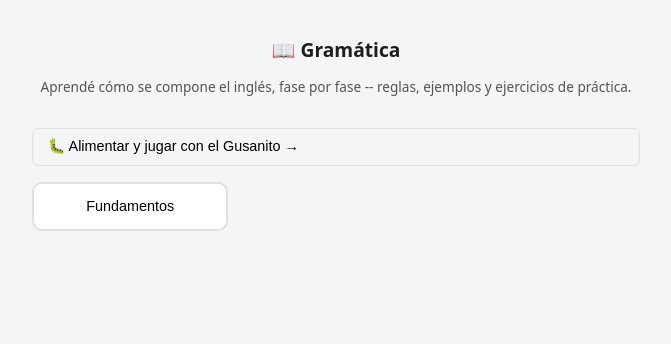
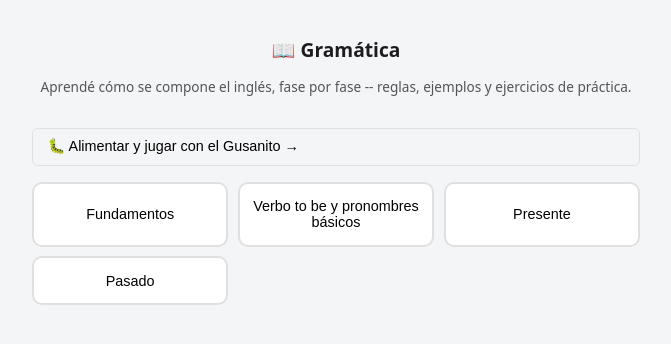
Before and after one commit to SerJesus01/front, a Vue app in the folder gramatica-modulo/gramatica-modulo/frontend/: page / in a window 1280 px wide. Shown: the top 344 px of the page, without its empty margins (304-975 px from the left). Built offline with nearby package versions, Linux system fonts and the light colour scheme.

Commit message:
chore(grammar): expose completed layers in local mock

```diff
--- a/gramatica-modulo/gramatica-modulo/frontend/src/mocks/grammarMock.js
+++ b/gramatica-modulo/gramatica-modulo/frontend/src/mocks/grammarMock.js
@@ -5,14 +5,37 @@ const letters = 'ABCDEFGHIJKLMNOPQRSTUVWXYZ'.split('');
 
 const fases = [
   { id: 1, nombre: 'Fundamentos', slug: 'fase-1-fundamentos', orden: 1, disponible: true, completado: false },
+  { id: 2, nombre: 'Verbo to be y pronombres básicos', slug: 'fase-2-to-be-pronombres', orden: 2, disponible: true, completado: false },
+  { id: 3, nombre: 'Presente', slug: 'fase-3-presente', orden: 3, disponible: true, completado: false },
+  { id: 4, nombre: 'Pasado', slug: 'fase-4-pasado', orden: 4, disponible: true, completado: false },
 ];
 
-const subtemas = [
-  { id: 101, nombre: 'Abecedario y deletreo', slug: 'fase-1-abecedario', orden: 1, completado: false },
-  { id: 102, nombre: 'Números', slug: 'fase-1-numeros', orden: 2, completado: false },
-  { id: 103, nombre: 'Fecha', slug: 'fase-1-fecha', orden: 3, completado: false },
-  { id: 104, nombre: 'Hora', slug: 'fase-1-hora', orden: 4, completado: false },
-];
+const subtemasPorFase = {
+  'fase-1-fundamentos': [
+    { id: 101, nombre: 'Abecedario y deletreo', slug: 'fase-1-abecedario', orden: 1, completado: false },
+    { id: 102, nombre: 'Números', slug: 'fase-1-numeros', orden: 2, completado: false },
+    { id: 103, nombre: 'Fecha', slug: 'fase-1-fecha', orden: 3, completado: false },
+    { id: 104, nombre: 'Hora', slug: 'fase-1-hora', orden: 4, completado: false },
+    { id: 105, nombre: 'Saludos y despedidas', slug: 'fase-1-saludos', orden: 5, completado: false },
+    { id: 106, nombre: 'Familia coloquial', slug: 'fase-1-familia-coloquial', orden: 6, completado: false },
+    { id: 107, nombre: 'Abreviaturas', slug: 'fase-1-abreviaturas', orden: 7, completado: false },
+    { id: 108, nombre: 'Frutas', slug: 'fase-1-frutas', orden: 8, completado: false },
+  ],
+  'fase-2-to-be-pronombres': [
+    { id: 201, nombre: 'Verbo to be (afirmativo)', slug: 'fase-2-to-be-afirmativo', orden: 1, completado: false },
+    { id: 202, nombre: 'Pronombres sujeto y objeto', slug: 'fase-2-pronombres-sujeto-objeto', orden: 2, completado: false },
+  ],
+  'fase-3-presente': [
+    { id: 301, nombre: 'Presente simple', slug: 'fase-3-presente-simple', orden: 1, completado: false },
+    { id: 302, nombre: 'Presente continuo', slug: 'fase-3-presente-continuo', orden: 2, completado: false },
+    { id: 303, nombre: 'Presente simple vs. presente continuo', slug: 'fase-3-simple-vs-continuo', orden: 3, completado: false },
+  ],
+  'fase-4-pasado': [
+    { id: 401, nombre: 'was / were', slug: 'fase-4-was-were', orden: 1, completado: false },
+    { id: 402, nombre: 'Pasado simple', slug: 'fase-4-pasado-simple', orden: 2, completado: false },
+    { id: 403, nombre: 'Pasado continuo', slug: 'fase-4-pasado-continuo', orden: 3, completado: false },
+  ],
+};
 
 const contenidoAbecedario = [
   {
@@ -135,12 +158,15 @@ function mockResponse(url, options = {}) {
   const path = parsed.pathname;
 
   if (path === '/gramatica/fases') return json({ fases });
-  if (path === '/gramatica/fases/fase-1-fundamentos/subtemas') return json({ subtemas });
+  const faseMatch = path.match(/^\/gramatica\/fases\/([^/]+)\/subtemas$/);
+  if (faseMatch && subtemasPorFase[faseMatch[1]]) return json({ subtemas: subtemasPorFase[faseMatch[1]] });
   if (path === '/gramatica/subtemas/fase-1-abecedario/contenido') return json({ contenido: contenidoAbecedario });
   if (path === '/gramatica/subtemas/fase-1-numeros/contenido') return json({ contenido: contenidoNumeros });
   if (path === '/gramatica/subtemas/fase-1-fecha/contenido') return json({ contenido: [] });
   if (path === '/gramatica/subtemas/fase-1-hora/contenido') return json({ contenido: contenidoHora });
+  if (/^\/gramatica\/subtemas\/[^/]+\/contenido$/.test(path)) return json({ contenido: [] });
   if (path === '/gramatica/subtemas/fase-1-abecedario/ejercicios') return json({ ejercicios });
+  if (/^\/gramatica\/subtemas\/[^/]+\/ejercicios$/.test(path)) return json({ ejercicios });
   if (path === '/gramatica/repaso') return json({ total_vencidos: 0 });
   if (path === '/gramatica/relaciones') return json({ relaciones: [] });
   if (path === '/gramatica/gusanito/evolucion') {
```
